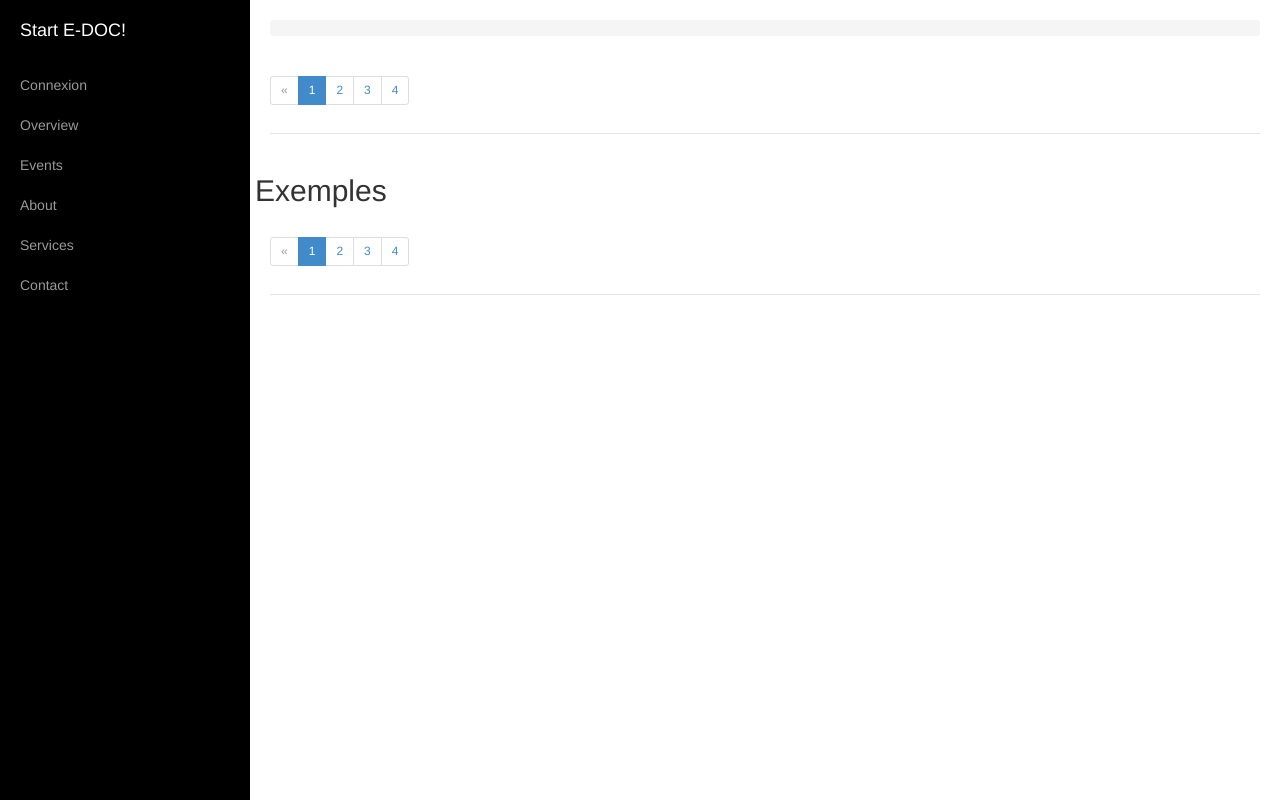
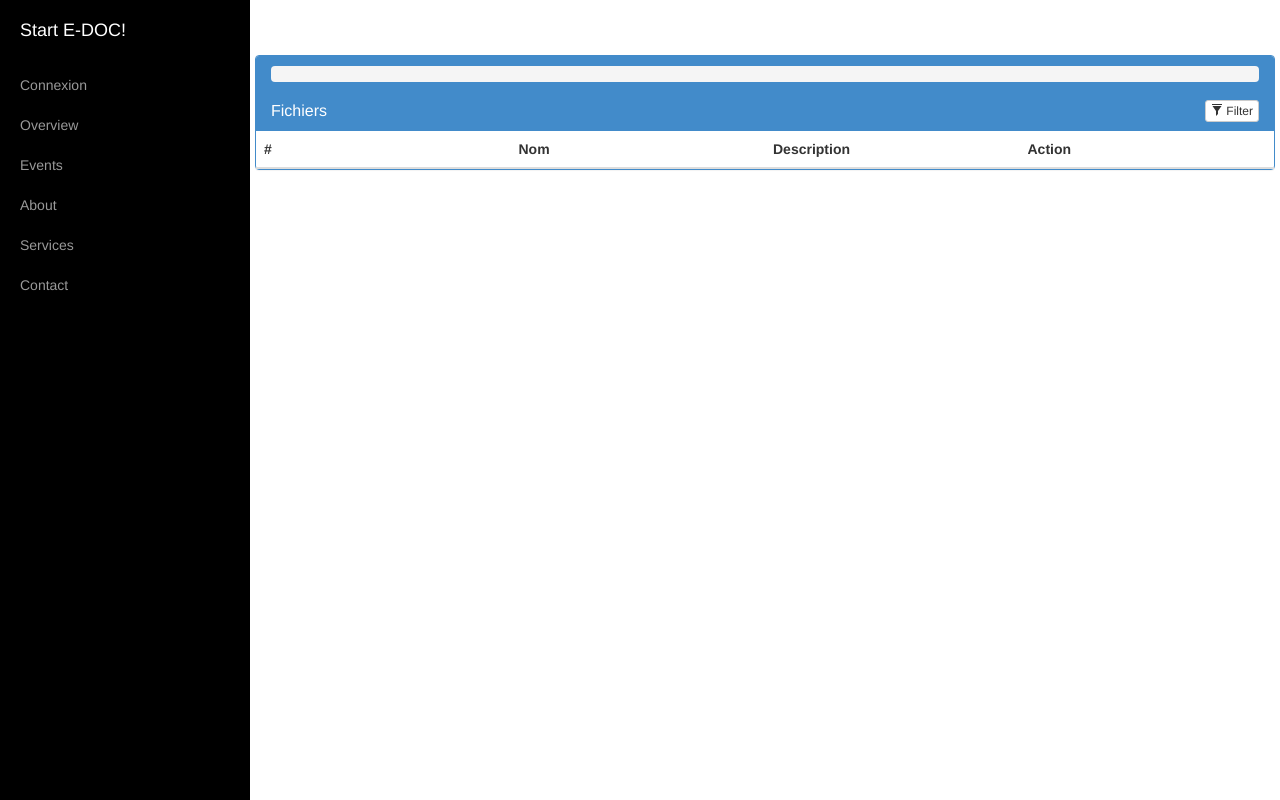
Before and after one commit to AydinS/ProjetSI, a PHP site: the page made by mi-doc/application/views/navigation/index.php in a window 1280 px wide. Run offline with PHP 8.4, Linux system fonts and the light colour scheme; the template is opened without the code that fills it, so the values that code supplies are empty; some libraries are stand-ins or nearby versions.

Commit message:
Nouvelle interface de navigation
Modification de l'interface de navigation.
Utilisation de jquery etc... (nécéssité d'une co internet pour pouvoir
charger les scripts jquery).

```diff
--- a/mi-doc/application/views/_templates/footer.php
+++ b/mi-doc/application/views/_templates/footer.php
@@ -1,8 +1,8 @@
   </div>
 
     <!-- JavaScript -->
-    <script src="<?php echo URL.'public/'; ?>js/jquery-1.10.2.js"></script>
-    <script src="<?php echo URL.'public/'; ?>js/bootstrap.js"></script>
+    <!--<script src="<?php //echo URL.'public/'; ?>js/jquery-1.10.2.js"></script>
+    <script src="<?php //echo URL.'public/'; ?>js/bootstrap.js"></script>-->
 
     <!-- Custom JavaScript for the Menu Toggle -->
     <script>
--- a/mi-doc/application/views/_templates/header.php
+++ b/mi-doc/application/views/_templates/header.php
@@ -12,8 +12,11 @@
     <!-- Bootstrap core CSS -->
     <link href="<?php echo URL.'public/'; ?>css/bootstrap.css" rel="stylesheet">
 
+    <script src="http://code.jquery.com/jquery-1.10.2.min.js"></script>
+    <script src="http://netdna.bootstrapcdn.com/bootstrap/3.1.0/js/bootstrap.min.js"></script>
     <!-- Add custom CSS here -->
     <link href="<?php echo URL.'public/'; ?>css/simple-sidebar.css" rel="stylesheet">
+	<link href="<?php echo URL.'public/'; ?>css/filter.css" rel="stylesheet">
     <link href="<?php echo URL.'public/fonts/'; ?>font-awesome.min.css" rel="stylesheet">
 
 </head>
--- a/mi-doc/application/views/navigation/index.php
+++ b/mi-doc/application/views/navigation/index.php
@@ -1,12 +1,13 @@
 <div class="page-content inset">
-
-	<fieldset>
-
-		<legend><ol class="breadcrumb">
+<br/>
+<div class="row">
+ <div class="panel panel-primary filterable">
+            <div class="panel-heading">
+				<ol class="breadcrumb">
 			<?php
 
 				if (isset($nomDossier)){
-
+					//affiche du chemin
 					$maxd = count($nomDossier)-1;
 					$str = "";
 					$str2 = "";
@@ -27,31 +28,36 @@
 					}
 				}
 			?>
-		</ol>
-		<ul class="pagination pagination-sm">
-			<?php
-				if(isset($pagination))
-				{
-				}
-				else{ echo '  <li class="disabled"><a href="#">&laquo;</a></li>
-					<li class="active"><a href="#">1 <span class="sr-only">(current)</span></a></li><li><a href="#">2</a></li></li><li><a href="#">3</a></li></li><li><a href="#">4</a></li>';} ?>
-		</ul>
-		</legend>
-	</fieldset>
-	<div class="row">
+				</ol>
+                <h3 class="panel-title">Fichiers</h3>
+                <div class="pull-right">
+                    <button class="btn btn-default btn-xs btn-filter"><span class="glyphicon glyphicon-filter"></span> Filter</button>
+                </div>
+
+            </div>
+
+	        <table class="table">
+                <thead>
+                    <tr class="filters">
+                        <th><input type="text" class="form-control" placeholder="#" disabled></th>
+                        <th><input type="text" class="form-control" placeholder="Nom" disabled></th>
+                        <th><input type="text" class="form-control" placeholder="Description" disabled></th>
+                        <th><input type="text" class="form-control" placeholder="Action" disabled></th>
+                    </tr>
+                </thead>
+			<tbody>
+
 		<?php
 			if(isset($fichiers)){
 
 				$maxf = count($fichiers);
 				$str = "";
 				for($i = 0;$i<$maxf;$i++){
-					echo '<div class="col-sm-3 col-md-2">
-						<div class="thumbnail">
-						  <img data-src="holder.js/300x200" alt="150x100" src="" style="width: 150px; height: 100px;">
-						  <div class="caption">';
-					echo '<p>'.$fichiers[$i]['nom'].'</p>';
-					echo '<p>'.$fichiers[$i]['desc'].'</p>';
-					echo '<p>';
+					echo '<tr>';
+					echo '<td>'.$i.'</td>';
+					echo '<td>'.$fichiers[$i]['nom'].'</td>';
+					echo '<td>'.$fichiers[$i]['desc'].'</td>';
+					echo '<td>';
 					//btn ouvrir si dossier  et si droit :
 
 					if($fichiers[$i]['dossier'] == 1){
@@ -67,21 +73,15 @@
 					if($fichiers[$i]['dossier'] == 1){
 						echo '</form>';
 					}
-					echo '</p> </div></div></div>';
+					echo '</td>';
+					echo '</tr>';
 				}
 
 				//echo $fichiers;
-			}else{
-				echo '<h2>Exemples</h2>';
 			}
 		?>
-	</div>
-		<fieldset>
-		<legend>
-		<ul class="pagination pagination-sm">
-			<?php if(isset($pagination)){ echo $pagination;}else{ echo '  <li class="disabled"><a href="#">&laquo;</a></li>
-	  <li class="active"><a href="#">1 <span class="sr-only">(current)</span></a></li><li><a href="#">2</a></li></li><li><a href="#">3</a></li></li><li><a href="#">4</a></li>';} ?>
-		</ul>
-		</legend>
-	</fieldset>
+		  </tbody>
+		  </table>
 </div>
+</div>
+<script type="text/javascript" src="<?php echo URL.'public/'; ?>js/filter.js"></script>
--- /dev/null
+++ b/mi-doc/public/css/filter.css
@@ -0,0 +1,23 @@
+        .filterable {
+    margin-top: 15px;
+}
+.filterable .panel-heading .pull-right {
+    margin-top: -20px;
+}
+.filterable .filters input[disabled] {
+    background-color: transparent;
+    border: none;
+    cursor: auto;
+    box-shadow: none;
+    padding: 0;
+    height: auto;
+}
+.filterable .filters input[disabled]::-webkit-input-placeholder {
+    color: #333;
+}
+.filterable .filters input[disabled]::-moz-placeholder {
+    color: #333;
+}
+.filterable .filters input[disabled]:-ms-input-placeholder {
+    color: #333;
+}
--- a/mi-doc/public/js/filter.js
+++ b/mi-doc/public/js/filter.js
@@ -1,4 +1,4 @@
-<script type="text/javascript">
+
 /*
 Please consider that the JS part isn't production ready at all, I just code it to show the concept of merging filters and titles together !
 */
@@ -43,4 +43,4 @@ $(document).ready(function(){
             $table.find('tbody').prepend($('<tr class="no-result text-center"><td colspan="'+ $table.find('.filters th').length +'">No result found</td></tr>'));
         }
     });
-});</script>
+});
```
